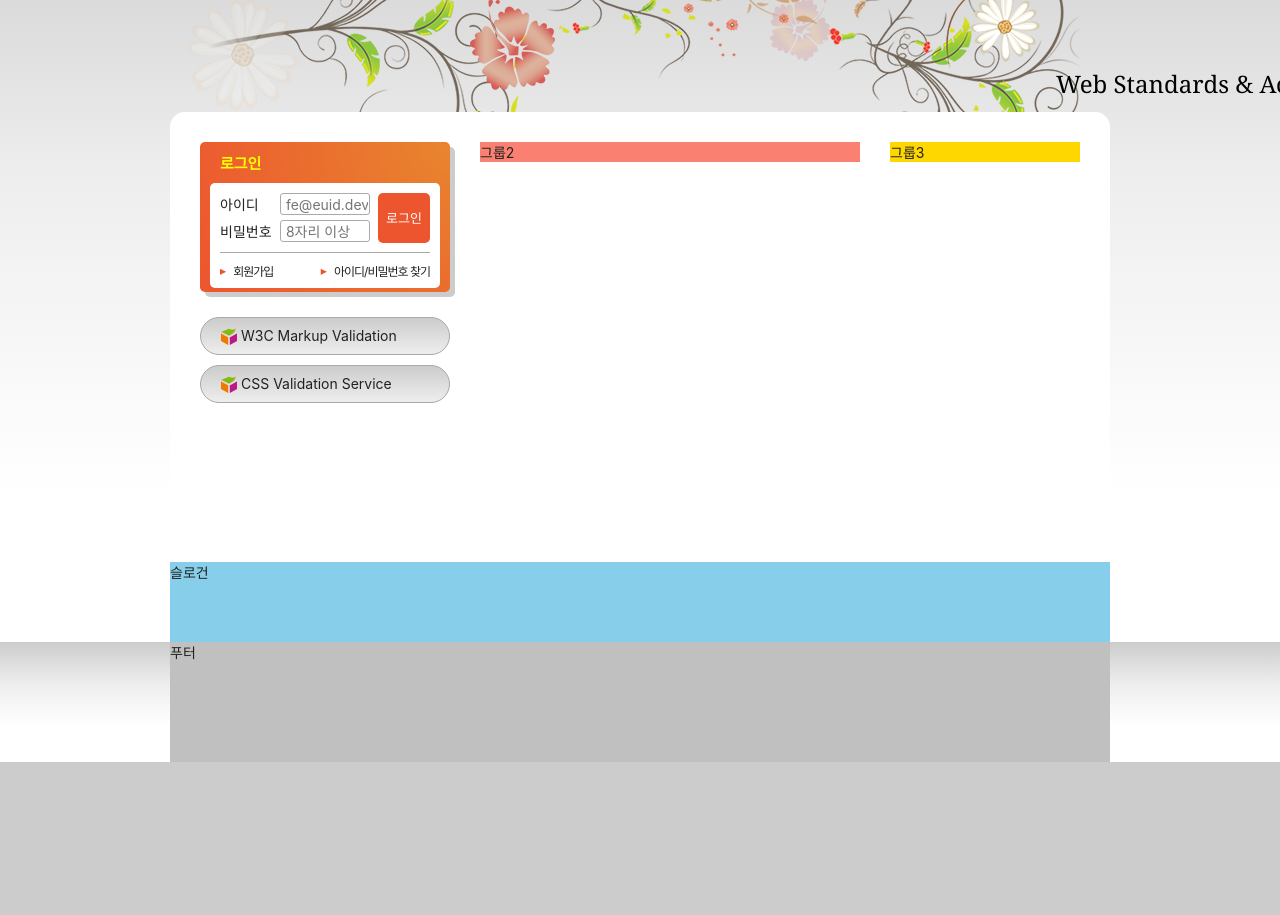
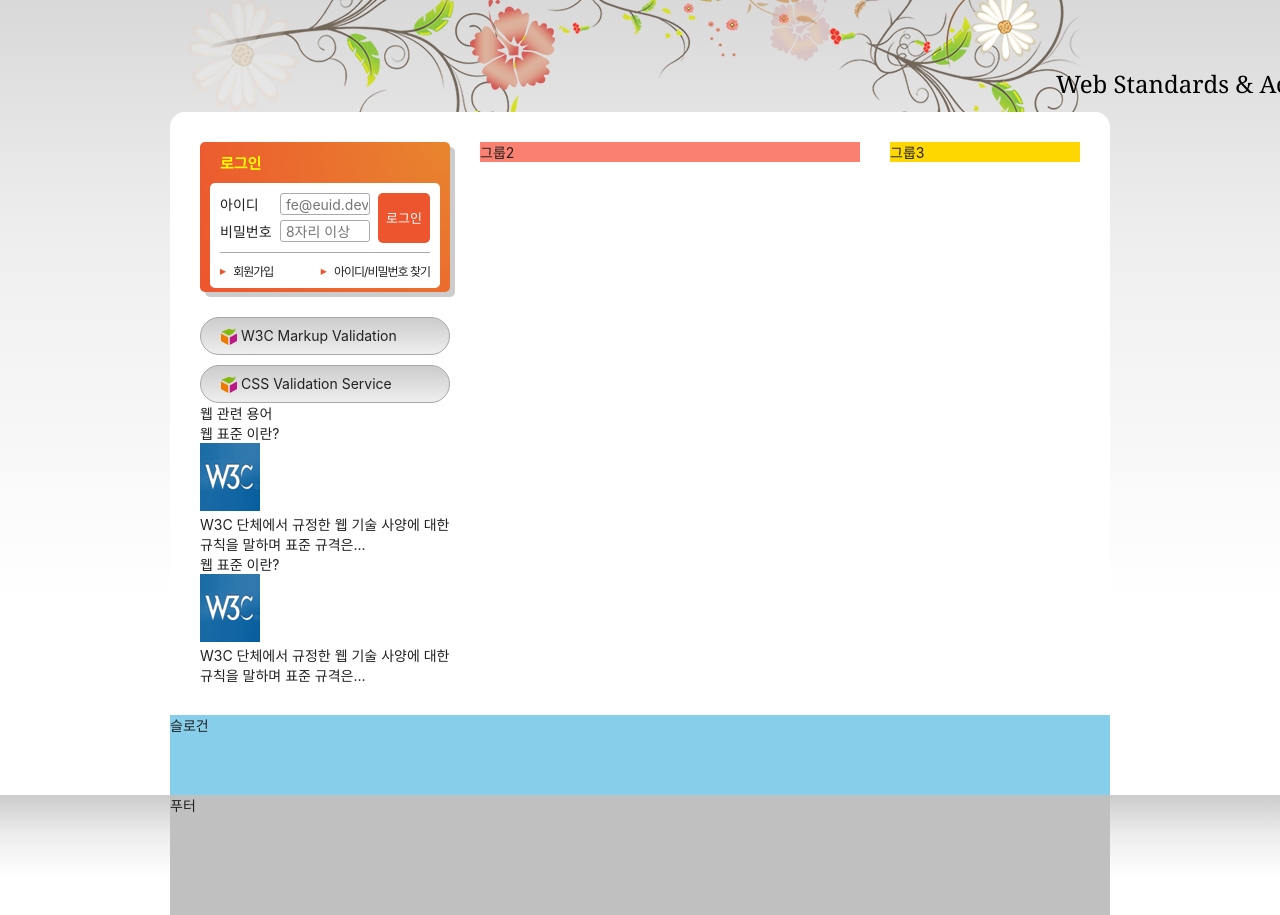
Before and after one commit to sumin-Kim-00/HTML5, a plain HTML site: page index.html in a window 1280 px wide. Shown: the part 135-1050 px from the top of the page. Before the commit the page ends 897 px from the top, so only its background shows below. Drawn offline with Linux system fonts and the light colour scheme; a web font is replaced by a local one.

Commit message:
웹 관련 용어 마크업

```diff
--- a/index.html
+++ b/index.html
@@ -177,6 +177,30 @@
           </a>
         </li>
       </ul>
+
+      <section class="term">
+        <h2 class="term-title">웹 관련 용어</h2>
+        <dl class="term-list">
+          <div>
+            <dt class="term-list-subject">웹 표준 이란?</dt>
+            <dd class="term-list-thumbnail">
+              <img src="./assets/web_standards.gif" alt="W3C 로고" />
+            </dd>
+            <dd class="term-list-brief">
+              W3C 단체에서 규정한 웹 기술 사양에 대한 규칙을 말하며 표준 규격은...
+            </dd>
+          </div>
+          <div class="cross">
+            <dt class="term-list-subject">웹 표준 이란?</dt>
+            <dd class="term-list-thumbnail">
+              <img src="./assets/web_standards.gif" alt="W3C 로고" />
+            </dd>
+            <dd class="term-list-brief">
+              W3C 단체에서 규정한 웹 기술 사양에 대한 규칙을 말하며 표준 규격은...
+            </dd>
+          </div>
+        </dl>
+      </section>
     </div>
     <div class="group group2">그룹2</div>
     <div class="group group3">그룹3</div>
```
